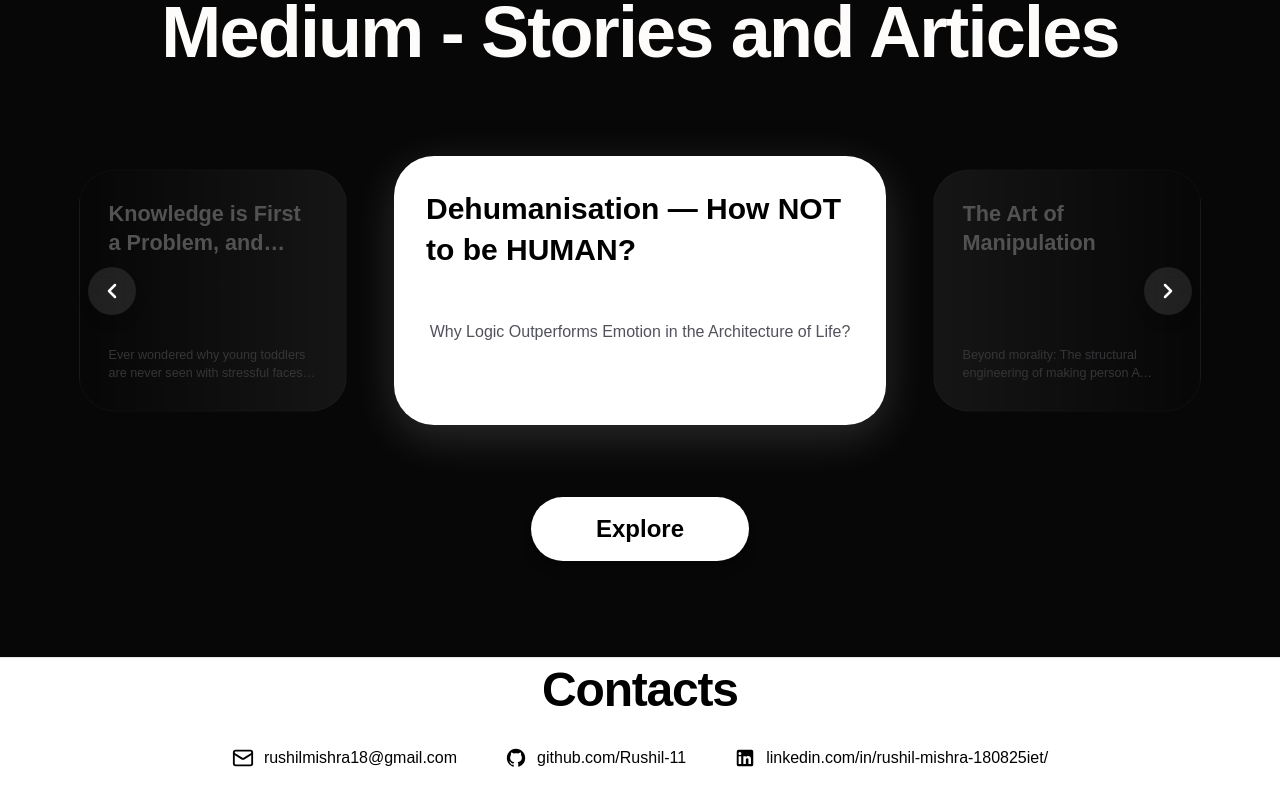
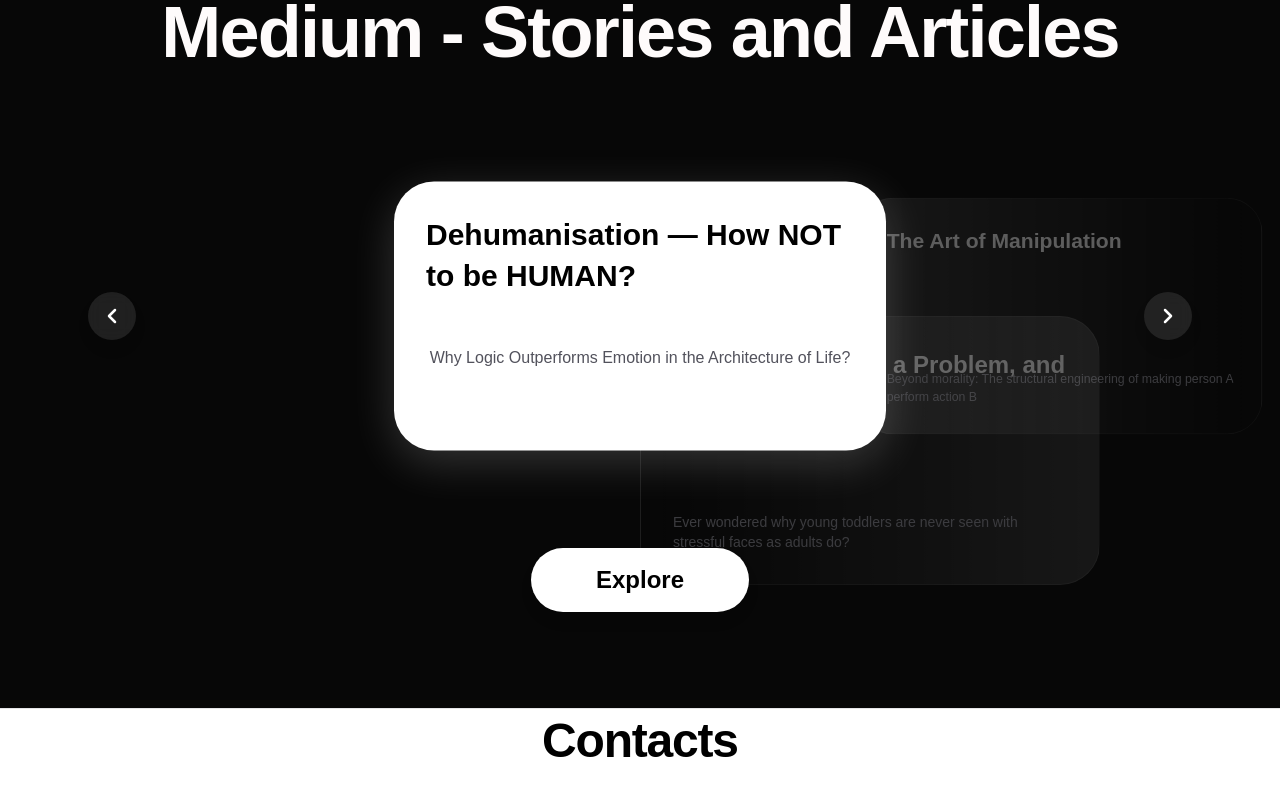
Before and after one commit to Rushil-11/Portfolio-Rushil-Mishra, a Next.js app: page /creative in a window 1280 px wide. Shown: the part 1020-1817 px from the top of the page. Built offline with nearby package versions, Linux system fonts and the light colour scheme; a web font is replaced by a local one.

Commit message:
feat(creative): add smooth card sliding animation and scroll rise-up transition in Articles

```diff
--- a/src/app/creative/components/Articles.tsx
+++ b/src/app/creative/components/Articles.tsx
@@ -2,6 +2,7 @@
 
 import { useState } from "react";
 import Link from "next/link";
+import ScrollReveal from "@/components/ScrollReveal";
 
 interface Article {
   id: number;
@@ -64,13 +65,7 @@ const ARTICLES: Article[] = [
 
 export default function Articles() {
   const [currentIndex, setCurrentIndex] = useState(0);
-
-  const prevIndex = (currentIndex - 1 + ARTICLES.length) % ARTICLES.length;
-  const nextIndex = (currentIndex + 1) % ARTICLES.length;
-
-  const currentArticle = ARTICLES[currentIndex];
-  const prevArticle = ARTICLES[prevIndex];
-  const nextArticle = ARTICLES[nextIndex];
+  const [touchStart, setTouchStart] = useState<number | null>(null);
 
   const handlePrev = () => {
     setCurrentIndex((prev) => (prev - 1 + ARTICLES.length) % ARTICLES.length);
@@ -80,21 +75,107 @@ export default function Articles() {
     setCurrentIndex((prev) => (prev + 1) % ARTICLES.length);
   };
 
+  const handleTouchStart = (e: React.TouchEvent) => {
+    setTouchStart(e.targetTouches[0].clientX);
+  };
+
+  const handleTouchEnd = (e: React.TouchEvent) => {
+    if (touchStart === null) return;
+    const touchEnd = e.changedTouches[0].clientX;
+    const distance = touchStart - touchEnd;
+    if (distance > 50) {
+      handleNext();
+    } else if (distance < -50) {
+      handlePrev();
+    }
+    setTouchStart(null);
+  };
+
+  const getCardLayout = (index: number) => {
+    let diff = index - currentIndex;
+    const total = ARTICLES.length;
+    if (diff > total / 2) diff -= total;
+    if (diff < -total / 2) diff += total;
+
+    const isNear = Math.abs(diff) <= 2;
+
+    let translateX = "0px";
+    let scale = 1;
+    let opacity = 0;
+    let zIndex = 0;
+    let pointerEvents: "auto" | "none" = "none";
+
+    if (diff === 0) {
+      translateX = "0px";
+      scale = 1;
+      opacity = 1;
+      zIndex = 30;
+      pointerEvents = "auto";
+    } else if (diff === -1) {
+      translateX = "-min(420px, 85vw)";
+      scale = 0.88;
+      opacity = 0.35;
+      zIndex = 20;
+      pointerEvents = "auto";
+    } else if (diff === 1) {
+      translateX = "min(420px, 85vw)";
+      scale = 0.88;
+      opacity = 0.35;
+      zIndex = 20;
+      pointerEvents = "auto";
+    } else if (diff === -2) {
+      translateX = "-min(800px, 160vw)";
+      scale = 0.75;
+      opacity = 0;
+      zIndex = 10;
+    } else if (diff === 2) {
+      translateX = "min(800px, 160vw)";
+      scale = 0.75;
+      opacity = 0;
+      zIndex = 10;
+    } else {
+      translateX = diff > 0 ? "900px" : "-900px";
+      scale = 0.7;
+      opacity = 0;
+      zIndex = 0;
+    }
+
+    return {
+      diff,
+      style: {
+        transform: `translate3d(calc(-50% + ${translateX}), -50%, 0) scale(${scale})`,
+        opacity,
+        zIndex,
+        pointerEvents,
+        transition: isNear
+          ? "transform 550ms cubic-bezier(0.22, 1, 0.36, 1), opacity 500ms ease, scale 550ms ease"
+          : "none",
+      },
+    };
+  };
+
   return (
     <section className="w-full bg-[#070707] py-24 px-4 overflow-hidden flex flex-col items-center select-none">
-      {/* Title */}
+      {/* Title with Rise-Up Scroll Reveal */}
+      <ScrollReveal className="w-full flex justify-center">
         <h2 className="text-4xl md:text-6xl lg:text-7xl font-bold text-[#fefbfb] text-center tracking-tight mb-16">
           Medium - Stories and Articles
         </h2>
+      </ScrollReveal>
 
-      {/* Infinite Carousel Stage */}
-      <div className="relative w-full max-w-6xl flex items-center justify-center my-6">
+      {/* Infinite Carousel Stage with Rise-Up Scroll Reveal */}
+      <ScrollReveal className="w-full flex justify-center">
+        <div
+          className="relative w-full max-w-6xl h-[320px] flex items-center justify-center my-6"
+          onTouchStart={handleTouchStart}
+          onTouchEnd={handleTouchEnd}
+        >
           {/* Left Arrow Button */}
           <button
             type="button"
             onClick={handlePrev}
             aria-label="Previous article"
-          className="absolute left-2 md:left-6 z-30 p-3 rounded-full bg-white/10 hover:bg-white/20 text-white transition-colors cursor-pointer shadow-lg backdrop-blur-sm"
+            className="absolute left-2 md:left-6 z-40 p-3 rounded-full bg-white/10 hover:bg-white/20 text-white transition-colors cursor-pointer shadow-lg backdrop-blur-sm"
           >
             <svg
               width="24"
@@ -110,50 +191,57 @@ export default function Articles() {
             </svg>
           </button>
 
-        {/* 3 Visible Cards with Smooth Transitions */}
-        <div className="flex items-center justify-center gap-4 md:gap-8 w-full">
-          {/* Peeking Left Card (Clickable to rotate left) */}
-          <div
-            onClick={handlePrev}
-            className="hidden sm:flex flex-col justify-between w-[280px] md:w-[380px] lg:w-[460px] h-[240px] md:h-[269px] rounded-[40px] bg-gradient-to-l from-white/20 to-transparent border border-white/10 p-8 opacity-30 scale-90 cursor-pointer transition-all duration-500 ease-out select-none overflow-hidden hover:opacity-50"
-          >
-            <h3 className="text-xl md:text-2xl font-bold text-white line-clamp-2">
-              {prevArticle.title}
-            </h3>
-            <p className="text-zinc-400 text-xs md:text-sm line-clamp-2">
-              {prevArticle.subtitle}
-            </p>
-          </div>
+          {/* Cards Track Container */}
+          <div className="relative w-full h-full flex items-center justify-center overflow-hidden md:overflow-visible">
+            {ARTICLES.map((article, index) => {
+              const { diff, style } = getCardLayout(index);
+              const isCenter = diff === 0;
+              const isLeft = diff === -1;
+              const isRight = diff === 1;
 
-          {/* Active Center Card (Linked to article) */}
+              if (isCenter) {
+                return (
                   <Link
-            href={currentArticle.link}
+                    key={article.id}
+                    href={article.link}
                     target="_blank"
                     rel="noopener noreferrer"
-            key={currentArticle.id}
-            className="flex flex-col justify-between w-full max-w-[492px] h-[269px] rounded-[40px] bg-white text-black p-8 shadow-[0_12px_45px_rgba(255,255,255,0.15)] z-20 scale-100 transition-all duration-500 ease-out cursor-pointer hover:shadow-[0_16px_50px_rgba(255,255,255,0.25)]"
+                    style={style}
+                    className="absolute top-1/2 left-1/2 flex flex-col justify-between w-[88vw] sm:w-[420px] md:w-[492px] h-[269px] rounded-[40px] bg-white text-black p-8 shadow-[0_12px_45px_rgba(255,255,255,0.18)] cursor-pointer hover:shadow-[0_16px_50px_rgba(255,255,255,0.28)]"
                   >
-            <h3 className="text-2xl md:text-3xl font-bold leading-snug">
-              {currentArticle.title}
+                    <h3 className="text-2xl md:text-3xl font-bold leading-snug line-clamp-2">
+                      {article.title}
                     </h3>
                     <p className="text-zinc-600 text-sm md:text-base text-center leading-relaxed mt-2 line-clamp-3">
-              {currentArticle.subtitle}
+                      {article.subtitle}
                     </p>
                     <div className="h-2" />
                   </Link>
+                );
+              }
 
-          {/* Peeking Right Card (Clickable to rotate right) */}
+              return (
                 <div
-            onClick={handleNext}
-            className="hidden sm:flex flex-col justify-between w-[280px] md:w-[380px] lg:w-[460px] h-[240px] md:h-[269px] rounded-[40px] bg-gradient-to-r from-white/20 to-transparent border border-white/10 p-8 opacity-30 scale-90 cursor-pointer transition-all duration-500 ease-out select-none overflow-hidden hover:opacity-50"
+                  key={article.id}
+                  onClick={isLeft ? handlePrev : isRight ? handleNext : undefined}
+                  style={style}
+                  className={`absolute top-1/2 left-1/2 flex flex-col justify-between w-[88vw] sm:w-[380px] md:w-[460px] h-[240px] md:h-[269px] rounded-[40px] border border-white/10 p-8 select-none overflow-hidden ${
+                    isLeft
+                      ? "bg-gradient-to-l from-white/20 to-transparent cursor-pointer hover:opacity-50"
+                      : isRight
+                      ? "bg-gradient-to-r from-white/20 to-transparent cursor-pointer hover:opacity-50"
+                      : "bg-white/5"
+                  }`}
                 >
                   <h3 className="text-xl md:text-2xl font-bold text-white line-clamp-2">
-              {nextArticle.title}
+                    {article.title}
                   </h3>
                   <p className="text-zinc-400 text-xs md:text-sm line-clamp-2">
-              {nextArticle.subtitle}
+                    {article.subtitle}
                   </p>
                 </div>
+              );
+            })}
           </div>
 
           {/* Right Arrow Button */}
@@ -161,7 +249,7 @@ export default function Articles() {
             type="button"
             onClick={handleNext}
             aria-label="Next article"
-          className="absolute right-2 md:right-6 z-30 p-3 rounded-full bg-white/10 hover:bg-white/20 text-white transition-colors cursor-pointer shadow-lg backdrop-blur-sm"
+            className="absolute right-2 md:right-6 z-40 p-3 rounded-full bg-white/10 hover:bg-white/20 text-white transition-colors cursor-pointer shadow-lg backdrop-blur-sm"
           >
             <svg
               width="24"
@@ -177,8 +265,10 @@ export default function Articles() {
             </svg>
           </button>
         </div>
+      </ScrollReveal>
 
-      {/* Explore Button */}
+      {/* Explore Button with Rise-Up Scroll Reveal */}
+      <ScrollReveal className="w-full flex justify-center">
         <Link
           href="https://medium.com/@rushilmishra7"
           target="_blank"
@@ -187,6 +277,7 @@ export default function Articles() {
         >
           Explore
         </Link>
+      </ScrollReveal>
     </section>
   );
 }
```
Lines whose indentation alone changed are shown as unchanged.
